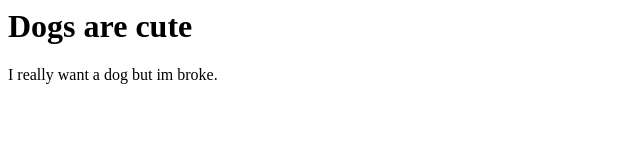
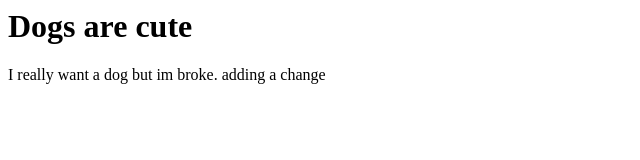
Before and after one commit to sabrinadiamond/Assignment0, a plain HTML site: page index.html in a window 1280 px wide. Shown: the full height of the page, 0-640 px from the left. Drawn offline with Linux system fonts and the light colour scheme.

Commit message:
added something

```diff
--- a/index.html
+++ b/index.html
@@ -4,7 +4,8 @@
 </head>
 <body>
 	<h1>Dogs are cute</h1>
-	<p>I really want a dog but im broke.
+	<p>I really want a dog but im broke. adding a change
+
 	<!-- dogs are fun tho --></p>
 </body>
 </html>
```
